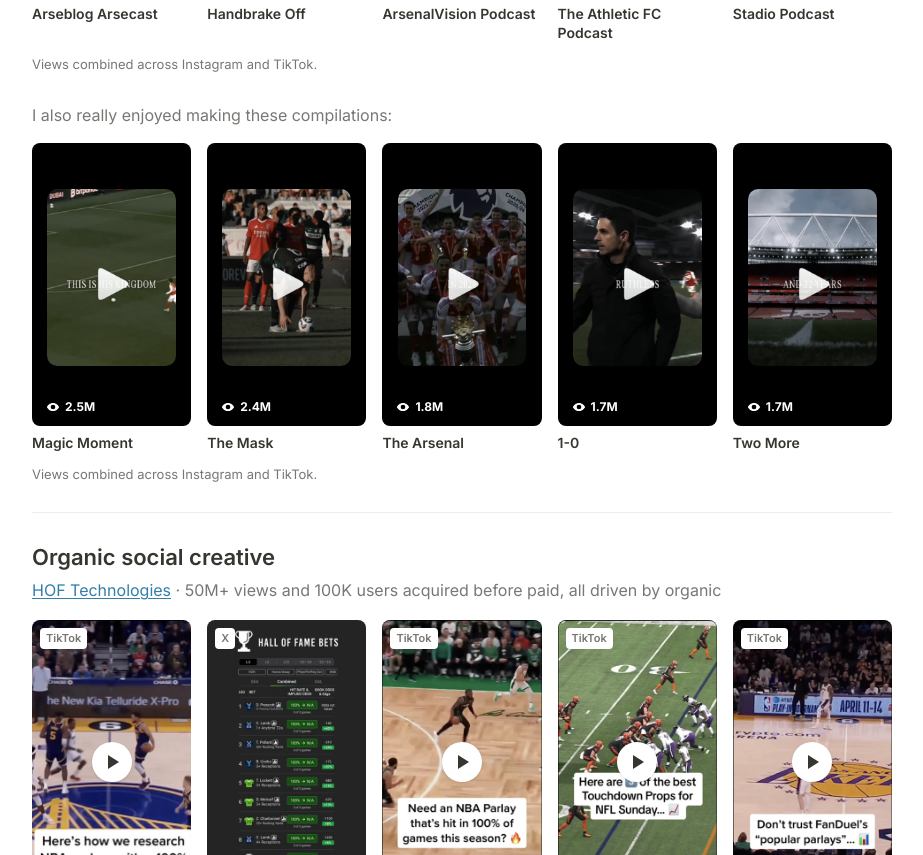
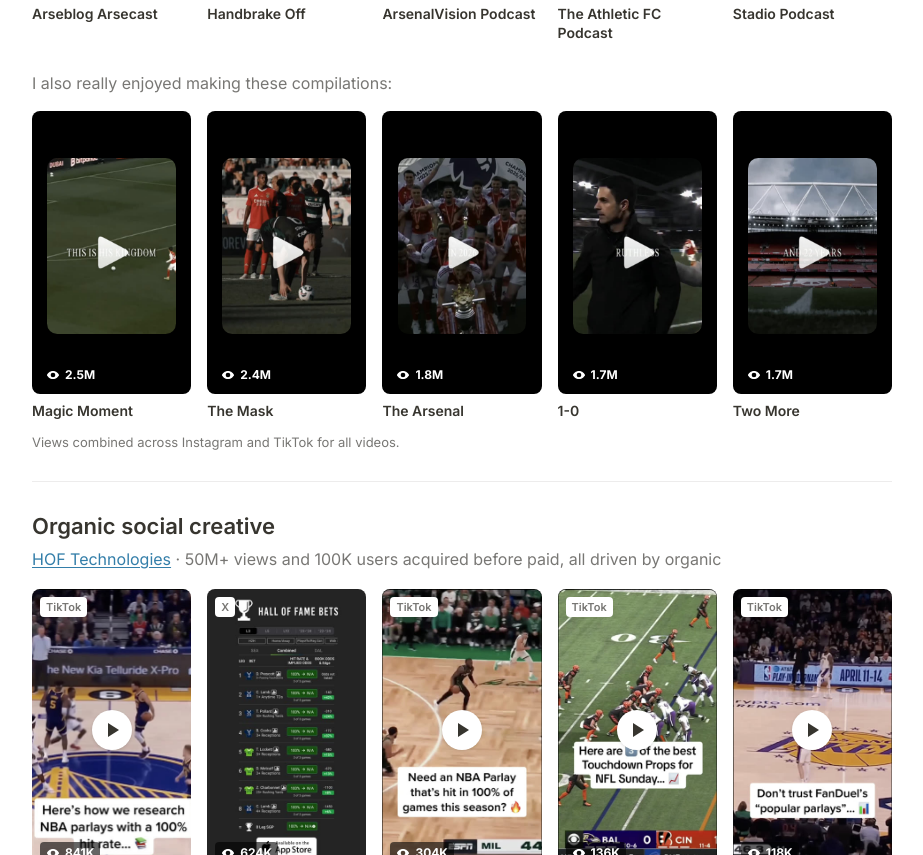
Before and after one commit to bofeekins/bofeekins.me, a plain HTML site: page work.html in a window 1280 px wide. Shown: the part 1515-2370 px from the top of the page, without its empty margins (178-1101 px from the left). Drawn offline with Linux system fonts and the light colour scheme.

Commit message:
Single combined-views note for Inside Arsenal

```diff
--- a/work.html
+++ b/work.html
@@ -183,7 +183,6 @@
       <a class="card" href="https://www.instagram.com/reel/DNlB-iKR7S-/" target="_blank" rel="noopener" data-views="297K" data-tiktok="https://www.tiktok.com/@insidearsenalfc/video/7540659733556972833"><div class="thumb fit"><img src="img/ia-athletic.jpg" alt="Pep Guardiola and Mikel Arteta on the training ground" loading="lazy"><span class="views"><svg viewBox="0 0 24 24" aria-hidden="true"><path d="M12 5C6.5 5 2.7 9.2 1.5 12c1.2 2.8 5 7 10.5 7s9.3-4.2 10.5-7C21.3 9.2 17.5 5 12 5Zm0 11a4 4 0 1 1 0-8 4 4 0 0 1 0 8Z" fill="currentColor"/></svg>297K<span class="sr"> combined views on Instagram and TikTok</span></span></div><p class="cap">The Athletic FC Podcast</p></a>
       <a class="card" href="https://www.instagram.com/reel/DYpTatDRqkH/" target="_blank" rel="noopener" data-views="289K" data-tiktok="https://www.tiktok.com/@insidearsenalfc/video/7642732000008211743"><div class="thumb fit"><img src="img/ia-stadio.jpg" alt="Declan Rice holding up his Arsenal number 41 shirt" loading="lazy"><span class="views"><svg viewBox="0 0 24 24" aria-hidden="true"><path d="M12 5C6.5 5 2.7 9.2 1.5 12c1.2 2.8 5 7 10.5 7s9.3-4.2 10.5-7C21.3 9.2 17.5 5 12 5Zm0 11a4 4 0 1 1 0-8 4 4 0 0 1 0 8Z" fill="currentColor"/></svg>289K<span class="sr"> combined views on Instagram and TikTok</span></span></div><p class="cap">Stadio Podcast</p></a>
     </div>
-    <p class="note">Views combined across Instagram and TikTok.</p>
     <p class="sub more">I also really enjoyed making these compilations:</p>
     <div class="grid five">
       <a class="card" href="https://www.instagram.com/reel/DV6mYleEWz0/" target="_blank" rel="noopener" data-views="2.5M" data-tiktok="https://www.tiktok.com/@insidearsenalfc/video/7617555051325721888"><div class="thumb fit"><img src="img/iac-magic.jpg" alt="Arsenal winger dribbling with the caption this is his kingdom" loading="lazy"><span class="views"><svg viewBox="0 0 24 24" aria-hidden="true"><path d="M12 5C6.5 5 2.7 9.2 1.5 12c1.2 2.8 5 7 10.5 7s9.3-4.2 10.5-7C21.3 9.2 17.5 5 12 5Zm0 11a4 4 0 1 1 0-8 4 4 0 0 1 0 8Z" fill="currentColor"/></svg>2.5M<span class="sr"> combined views on Instagram and TikTok</span></span></div><p class="cap">Magic Moment</p></a>
@@ -192,7 +191,7 @@
       <a class="card" href="https://www.instagram.com/reel/DVgv8nlERmM/" target="_blank" rel="noopener" data-views="1.7M" data-tiktok="https://www.tiktok.com/@insidearsenalfc/video/7613829589017660705"><div class="thumb fit"><img src="img/iac-1-0.jpg" alt="Mikel Arteta on the touchline with the caption ruthless" loading="lazy"><span class="views"><svg viewBox="0 0 24 24" aria-hidden="true"><path d="M12 5C6.5 5 2.7 9.2 1.5 12c1.2 2.8 5 7 10.5 7s9.3-4.2 10.5-7C21.3 9.2 17.5 5 12 5Zm0 11a4 4 0 1 1 0-8 4 4 0 0 1 0 8Z" fill="currentColor"/></svg>1.7M<span class="sr"> combined views on Instagram and TikTok</span></span></div><p class="cap">1-0</p></a>
       <a class="card" href="https://www.instagram.com/reel/DYK4yFrtEah/" target="_blank" rel="noopener" data-views="1.7M" data-tiktok="https://www.tiktok.com/@insidearsenalfc/video/7638348759675505953"><div class="thumb fit"><img src="img/iac-two-more.jpg" alt="The Emirates Stadium at night with the caption and 22 years" loading="lazy"><span class="views"><svg viewBox="0 0 24 24" aria-hidden="true"><path d="M12 5C6.5 5 2.7 9.2 1.5 12c1.2 2.8 5 7 10.5 7s9.3-4.2 10.5-7C21.3 9.2 17.5 5 12 5Zm0 11a4 4 0 1 1 0-8 4 4 0 0 1 0 8Z" fill="currentColor"/></svg>1.7M<span class="sr"> combined views on Instagram and TikTok</span></span></div><p class="cap">Two More</p></a>
     </div>
-    <p class="note">Views combined across Instagram and TikTok.</p>
+    <p class="note">Views combined across Instagram and TikTok for all videos.</p>
   </section>
 
   <section>
```
